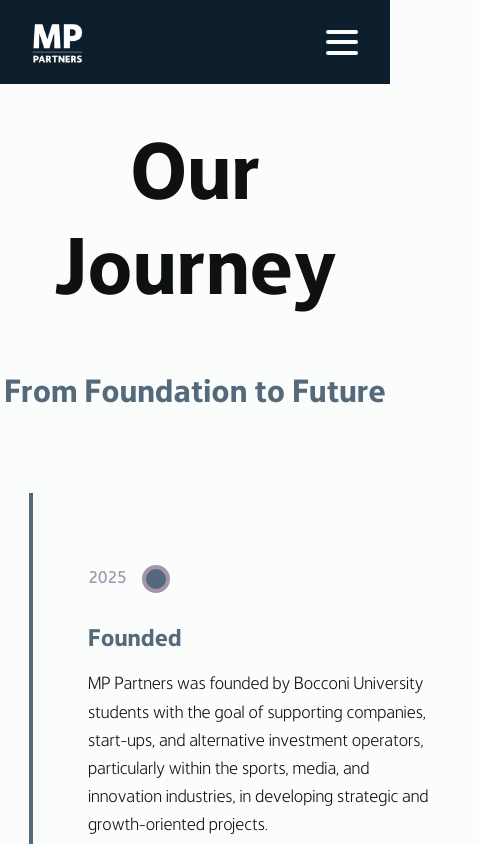
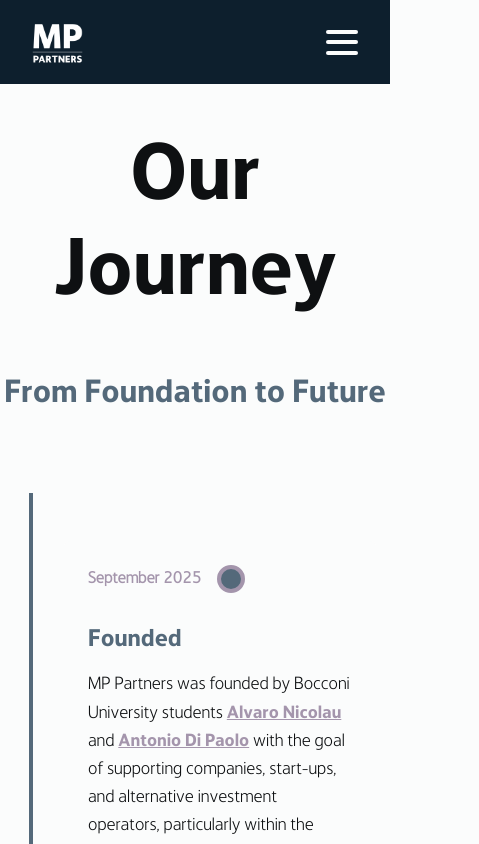
Before and after one commit to carlos-lorenzo/mp-partners-homepage, a React (Vite) app in the folder frontend/: page /about in a window 390 px wide. Shown: the top 844 px of the page, 479 px wide, since content can reach past the window. Built offline with nearby package versions, Linux system fonts and the light colour scheme.

Commit message:
- included founders in about section - fixed about page's responsiveness

```diff
--- a/frontend/src/pages/About.tsx
+++ b/frontend/src/pages/About.tsx
@@ -8,8 +8,8 @@
             <h1 id="about-title">Our Journey</h1>
             <h2 id="about-subtitle">From Foundation to Future</h2>
             <div className="timeline">
-                <TimelineItem date="2025" title="Founded" side="left">
-                    <p>MP Partners was founded by Bocconi University students with the goal of supporting companies, start-ups, and alternative investment operators, particularly within the sports, media, and innovation industries, in developing strategic and growth-oriented projects.</p>
+                <TimelineItem date="September 2025" title="Founded" side="left">
+                    <p>MP Partners was founded by Bocconi University students <a href='https://www.linkedin.com/in/alnicolau/' target='_blank'>Alvaro Nicolau</a> and <a href='https://www.linkedin.com/in/antonio-di-paolo/' target='_blank'>Antonio Di Paolo</a> with the goal of supporting companies, start-ups, and alternative investment operators, particularly within the sports, media, and innovation industries, in developing strategic and growth-oriented projects.</p>
                 </TimelineItem>
                 <TimelineItem date="Present" title="Our Impact" side="right">
                     <p>As part of our track record, we have already launched collaborations in the sports industry, including a project developed with Open Field Advisory, where we supported the firm in identifying Italian companies interested in partnerships with American sports teams (NFL), as well as potential collaborations for related events in Italy and the U.S., contributing to market research, investor relations, and deal execution.</p>
--- a/frontend/src/style/timeline.css
+++ b/frontend/src/style/timeline.css
@@ -82,7 +82,7 @@
     background-color: var(--secondary);
     border: 4px solid var(--accent);
     border-radius: 50%;
-    z-index: 10;
+
 }
 
 .timeline-item-left .timeline-header {
@@ -110,6 +110,12 @@
     font-size: 1.1rem;
     line-height: 1.6;
 }
+.timeline a {
+    color: var(--accent);
+    font-family: "LTHoop-Bold", sans-serif;
+    text-decoration: underline;
+}
+
 
 @media screen and (max-width: 768px) {
     .timeline::after {
@@ -117,7 +123,7 @@
     }
 
     .timeline-item {
-        width: 100%;
+        width: 80%;
         padding-left: 70px;
         padding-right: 25px;
     }
```
